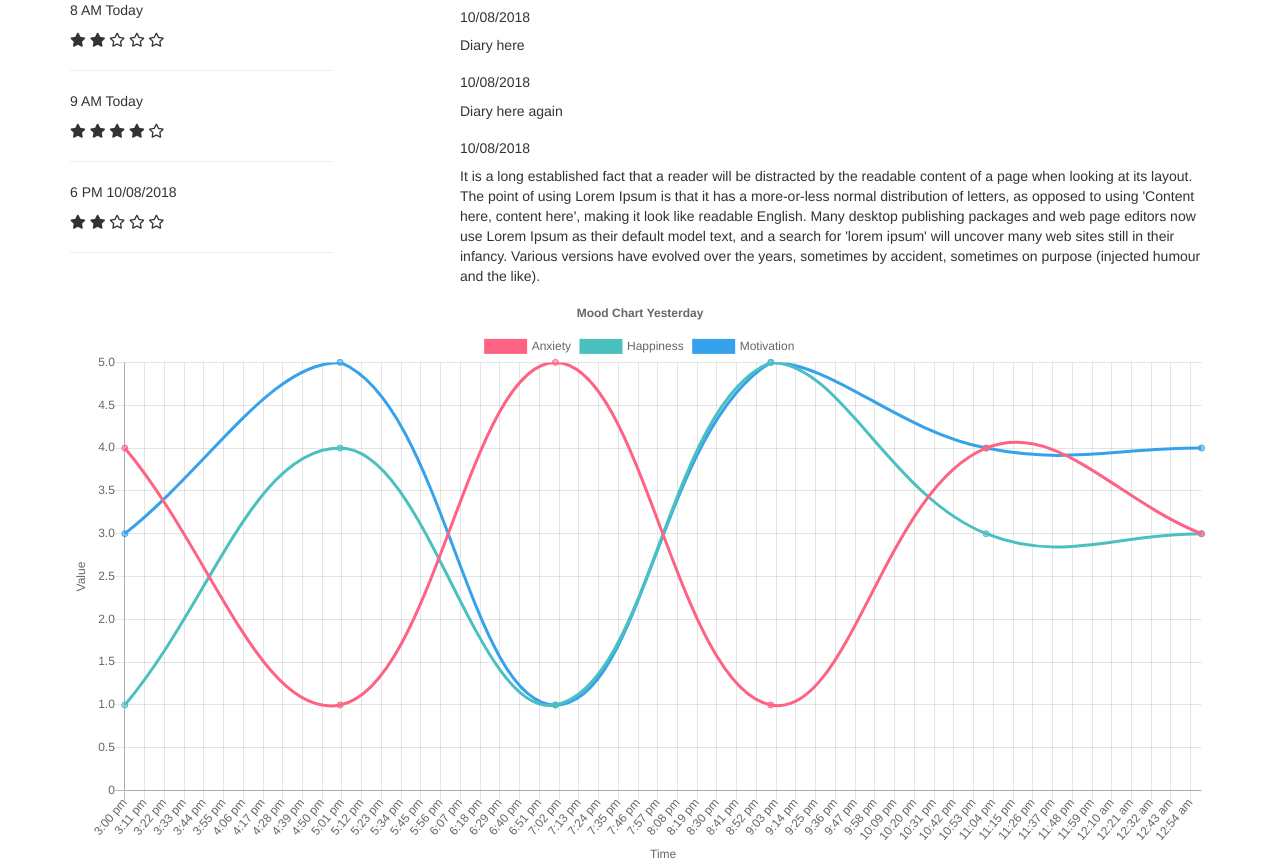
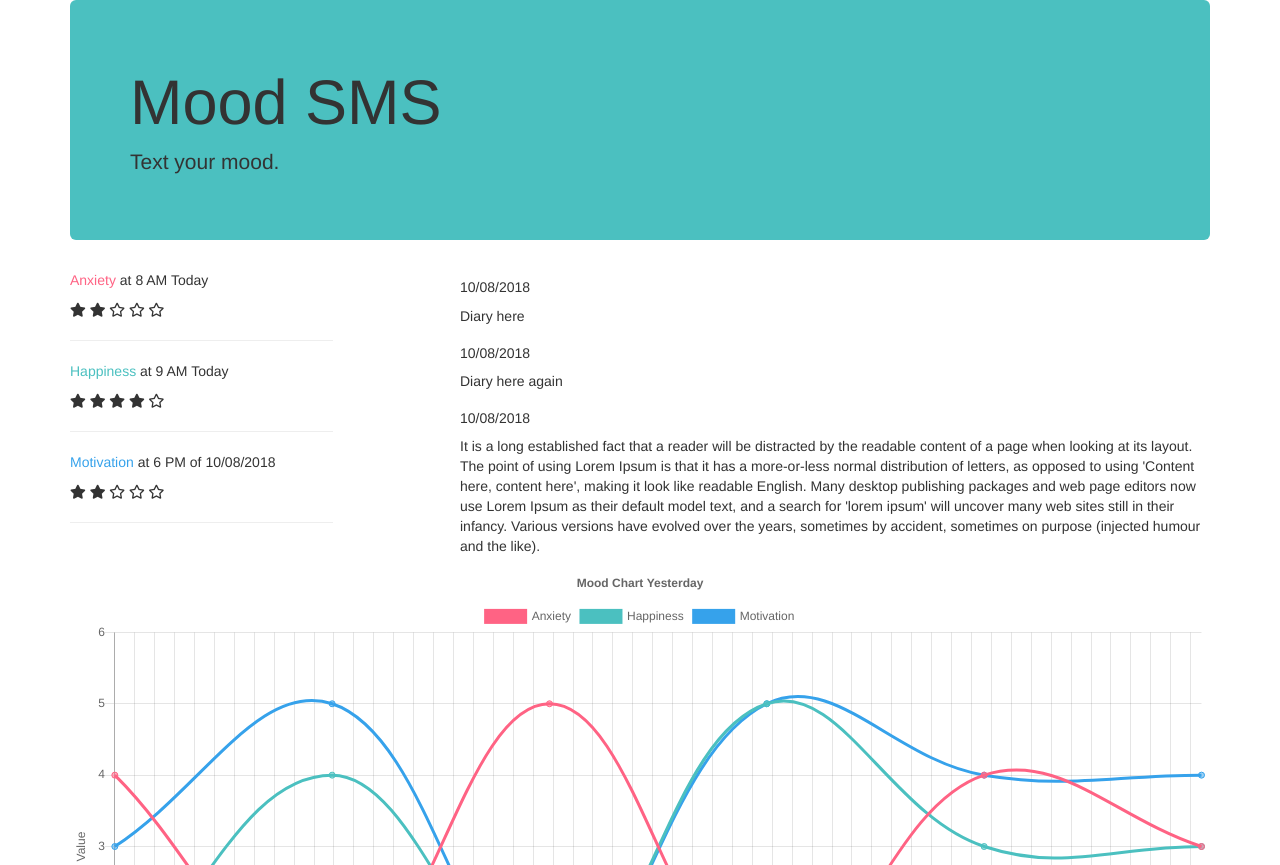
Before and after one commit to bboyjacks/TextJournaling, a Flask app: page / in a window 1280 px wide. Shown: the top 865 px of the page. Run offline with Flask 2, Linux system fonts and the light colour scheme; some libraries are stand-ins or nearby versions.

Commit message:
working jumbotron banner

```diff
--- a/static/js/apputils.js
+++ b/static/js/apputils.js
@@ -29,7 +29,7 @@ let load_chart = function(data_set)
 				yAxes: [{
 					ticks: {
 						beginAtZero: true,
-						max: 5
+						max: 6
 					},
 					display: true,
 					scaleLabel: {
--- a/templates/home.html
+++ b/templates/home.html
@@ -22,11 +22,16 @@
 
 <body>
 	<div class="container">
+		<div class="jumbotron" style="background: rgb(75, 192, 192);">
+			<h1>Mood SMS</h1>
+			<p>Text your mood.</p>
+		</div>
+
 		<div class="row">
 			<div class="col-lg-3">
 				<div class="row">
 					<div class="col-lg-12">
-						<p>8 AM Today</p>
+						<p> <span style="color: rgb(255, 99, 132);" >Anxiety</span> at 8 AM Today</p>
 						<i class="fas fa-star"></i>
 						<i class="fas fa-star"></i>
 						<i class="far fa-star"></i>
@@ -37,7 +42,7 @@
 				</div>
 				<div class="row">
 					<div class="col-lg-12">
-						<p>9 AM Today</p>
+						<p> <span style="color: rgb(75, 192, 192);" >Happiness</span> at 9 AM Today</p>
 						<i class="fas fa-star"></i>
 						<i class="fas fa-star"></i>
 						<i class="fas fa-star"></i>
@@ -48,7 +53,7 @@
 				</div>
 				<div class="row">
 					<div class="col-lg-12">
-						<p>6 PM 10/08/2018</p>
+						<p> <span style="color: rgb(54, 162, 235);" >Motivation</span> at 6 PM of 10/08/2018</p>
 						<i class="fas fa-star"></i>
 						<i class="fas fa-star"></i>
 						<i class="far fa-star"></i>
```
